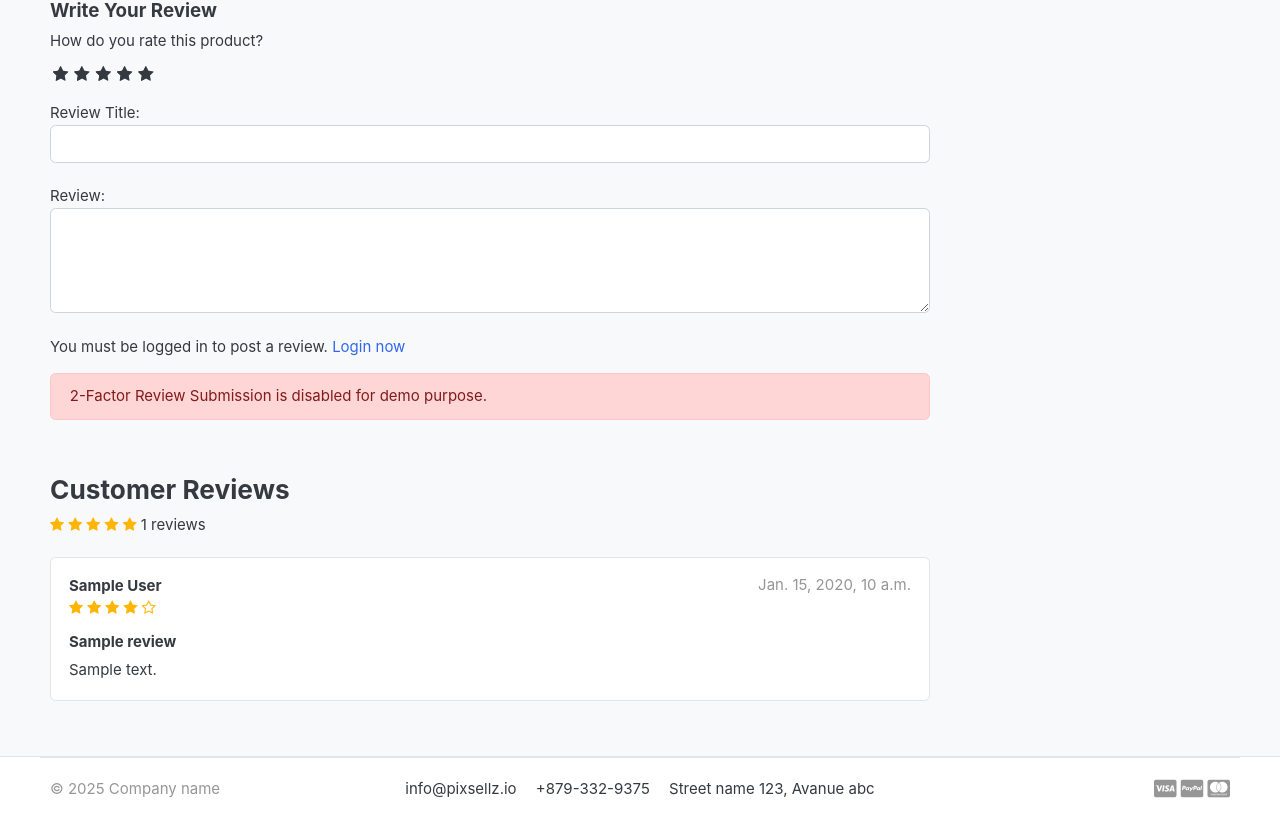
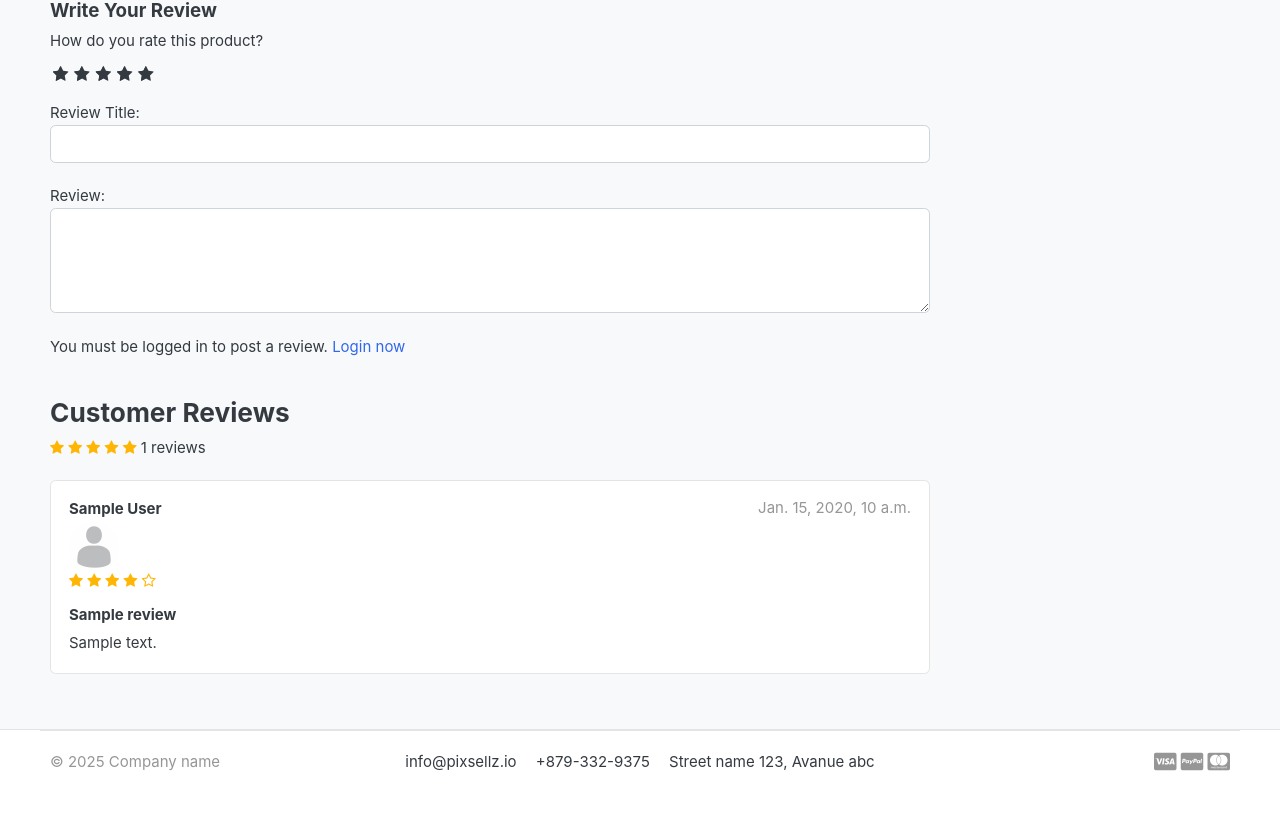
Before and after one commit to Syed-Nuhad/Work, a Django app: template templates/store/product_detail.html in a window 1280 px wide. Shown: the part 705-1525 px from the top of the page. After the commit the page ends 1476 px from the top, so only its background shows below. Run offline with Django 3.2, Linux system fonts and the light colour scheme; the template is opened without the code that fills it: most values are stand-ins (such as "Sample title", 1, 10 or a date in 2020); grey boxes marked "Sample" are stand-in pictures; parts of the project's set-up code (start-up, migrations or seed data) failed here and were passed over; some libraries are stand-ins or nearby versions; some web fonts are replaced.

Commit message:
Fixed Some Bugs

```diff
--- a/templates/accounts/dashboard.html
+++ b/templates/accounts/dashboard.html
@@ -34,7 +34,6 @@
                         {% if userprofile and userprofile.profile_picture.name %}
                             <img src="{{ userprofile.profile_picture.url }}" alt="User Profile Picture" width="50" height="50" style="border-radius:50%;">
                         {% else %}
-
                             <img src="{% static 'images/default.jpg' %}" alt="Default Profile Picture" width="50" height="50" style="border-radius:50%;">
                         {% endif %}
                         <p class="mb-0">{{user.email}}</p>
--- a/templates/store/product_detail.html
+++ b/templates/store/product_detail.html
@@ -121,7 +121,7 @@
 						Review:
 						<textarea name="review" rows="4" class="form-control"></textarea>
 						<br>
-						<!-- {% if user.is_authenticated %}
+                        {% if user.is_authenticated %}
 							{% if orderproduct %}
 								<input type="submit" value="Submit Review" class="btn btn-primary">
 							{% else %}
@@ -129,16 +129,9 @@
 							{% endif %}
 						{% else %}
 						<p>You must be logged in to post a review. <span><a href="{% url 'login' %}">Login now</a></span></p>
-						{% endif %} -->
+						{% endif %}
 
-						{% if user.is_authenticated %}
-								<input type="submit" value="Submit Review" class="btn btn-primary">
-						{% else %}
-						<p>You must be logged in to post a review. <span><a href="{% url 'login' %}">Login now</a></span></p>
-						{% endif %}
-						<div class="alert alert-danger" role="alert" style="margin-top:10px;">
-  2-Factor Review Submission is disabled for demo purpose.
-</div>
+
 
 					</div>
 {% include 'includes/alerts.html' %}
@@ -166,6 +159,11 @@
 						<div class="text">
 							<span class="date text-muted float-md-right">{{review.updated_at}} </span>
 							<h6 class="mb-1">{{review.user.full_name}} </h6>
+                            {% if userprofile and userprofile.profile_picture.name %}
+                                <img src="{{ userprofile.profile_picture.url }}" alt="User Profile Picture" width="50" height="50" style="border-radius:50%;">
+                            {% else %}
+                                <img src="{% static 'images/default.jpg' %}" alt="Default Profile Picture" width="50" height="50" style="border-radius:50%;">
+                            {% endif %}
 							<div class="rating-star">
 								<span>
 									<i class="fa fa-star{% if review.rating == 0.5 %}-half-o{% elif review.rating < 1 %}-o {% endif %}" aria-hidden="true"></i>
```
